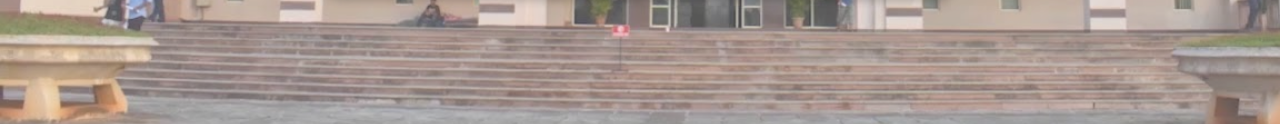
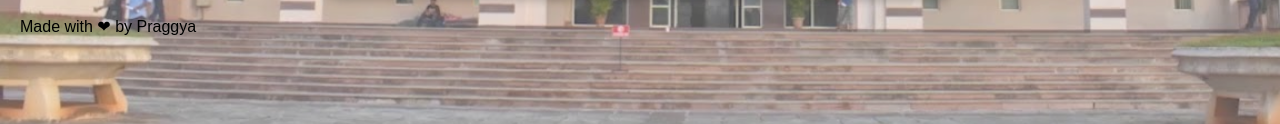
Before and after one commit to PraggyaSharma/Complaints-Portal, a plain HTML site: page index.html in a window 1280 px wide. Shown: the part 581-705 px from the top of the page. Drawn offline with Linux system fonts and the light colour scheme.

Commit message:
Update index.html

```diff
--- a/index.html
+++ b/index.html
@@ -114,6 +114,9 @@
             </form>
         </div>
     </div>
+    <footer>
+        Made with ❤ by Praggya
+    </footer>
 
     <script>
         function submitForm() {
```
